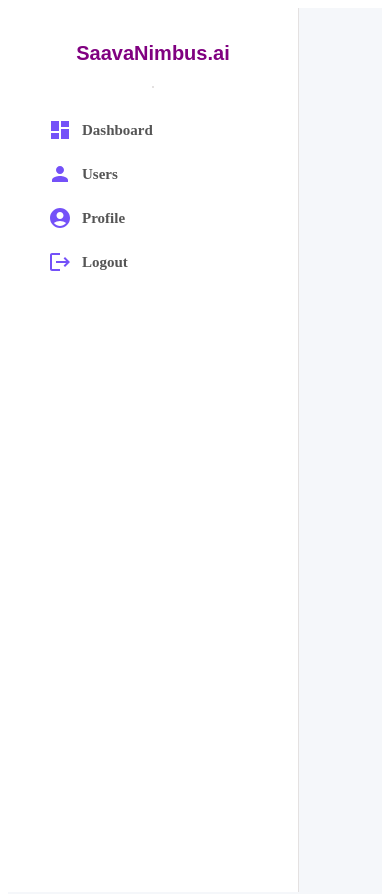
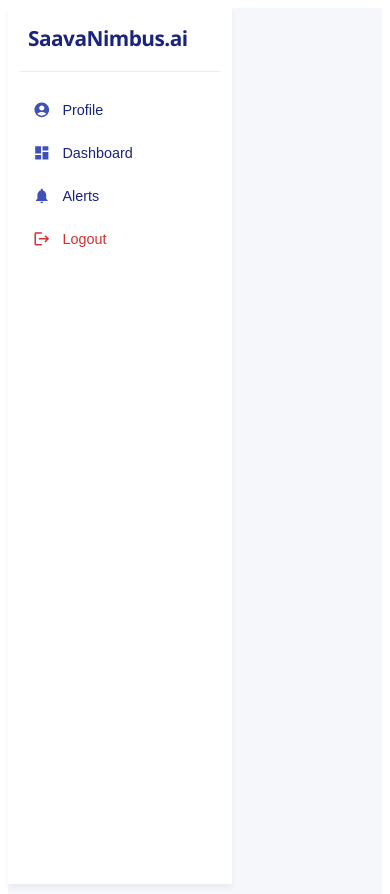
Before and after one commit to SidharthP01/SaavaNimbus.ai, a React (Vite) app in the folder Saava/: page / in a window 390 px wide. Shown: the top 894 px of the page. Built offline with nearby package versions, Linux system fonts and the light colour scheme; no server answers.

Commit message:
alert icon added and widget modified

```diff
--- a/Saava/src/components/Sidebar.jsx
+++ b/Saava/src/components/Sidebar.jsx
@@ -39,39 +39,47 @@
 
 // src/components/Sidebar.jsx
 import React from "react";
+import DashboardIcon from "@mui/icons-material/Dashboard";
+import NotificationsIcon from "@mui/icons-material/Notifications";
+import LogoutIcon from "@mui/icons-material/Logout";
+import AccountCircleIcon from "@mui/icons-material/AccountCircle";
 import "../styles/Sidebar.css";
-import DashboardIcon from "@mui/icons-material/Dashboard";
-import PersonIcon from "@mui/icons-material/Person";
-import AccountCircleIcon from "@mui/icons-material/AccountCircle";
-import LogoutIcon from "@mui/icons-material/Logout";
 
 const Sidebar = () => {
   return (
     <div className="sidebar">
-      <div className="top">
-        <span className="logo">SaavaNimbus.ai</span>
+      <div className="sidebar-header">
+        <h1 className="logo">SaavaNimbus.ai</h1>
       </div>
-      <hr />
-      <div className="center">
+      <hr className="divider" />
+      <nav className="menu-container">
         <ul className="menu">
           <li>
-            <DashboardIcon className="icon" />
-            <span>Dashboard</span>
+            <button className="menu-button">
+              <AccountCircleIcon className="menu-icon" />
+              <span>Profile</span>
+            </button>
           </li>
           <li>
-            <PersonIcon className="icon" />
-            <span>Users</span>
+            <button className="menu-button">
+              <DashboardIcon className="menu-icon" />
+              <span>Dashboard</span>
+            </button>
           </li>
           <li>
-            <AccountCircleIcon className="icon" />
-            <span>Profile</span>
+            <button className="menu-button">
+              <NotificationsIcon className="menu-icon" />
+              <span>Alerts</span>
+            </button>
           </li>
           <li>
-            <LogoutIcon className="icon" />
-            <span>Logout</span>
+            <button className="menu-button logout-button">
+              <LogoutIcon className="menu-icon" />
+              <span>Logout</span>
+            </button>
           </li>
         </ul>
-      </div>
+      </nav>
     </div>
   );
 };
--- a/Saava/src/components/Widget.jsx
+++ b/Saava/src/components/Widget.jsx
@@ -1,18 +1,3 @@
-// import React from "react";
-// import "../styles/widget.css";
-
-// const Widget = () => {
-//   return (
-//     <div className="widget">
-//       <div className="widget-content">
-//         <h3 className="widget-title">Widget Title</h3>
-//         <p className="widget-data">Sample Data</p>
-//       </div>
-//     </div>
-//   );
-// };
-
-// export default Widget;
 import React, { useState, useEffect } from 'react';
 import '../styles/widget.css';
 
@@ -99,21 +84,9 @@
                     Network Out Status: {anomalies[id].network_out_anomaly_status}
                   </div>
                   <div className="cpu-usage">
-                    <div className="cpu-header">
-                      <span>Average Predicted CPU Usage</span>
-                      <span className="cpu-percent">
-                        {anomalies[id].avg_predicted_cpu_9_feb}%
-                      </span>
-                    </div>
-                    <div className="cpu-progress">
-                      <div
-                        className="progress-bar"
-                        style={{ width: `${anomalies[id].avg_predicted_cpu_9_feb}%` }}
-                      />
-                    </div>
-                    <div className="cpu-labels">
-                      <span>0%</span>
-                      <span>100%</span>
+                    <div className="status-item">
+                      <span className="status-icon prediction">📈</span>
+                       Predicted CPU Usage: {anomalies[id].avg_predicted_cpu_9_feb}%
                     </div>
                   </div>
                 </div>
--- a/Saava/src/styles/Sidebar.css
+++ b/Saava/src/styles/Sidebar.css
@@ -1,124 +1,129 @@
-/* .sidebar {
-  flex: 1;
-  border-right: 0.5px solid rgb(228, 225, 225);
+.sidebar {
+  width: 240px;
   min-height: 100vh;
-  background-color: white;
-  padding: 20px;
+  background-color: #ffffff;
+  box-shadow: 0 4px 6px rgba(0, 0, 0, 0.05);
+  padding: 1.5rem 1rem;
+  display: flex;
+  flex-direction: column;
+  gap: 1.2rem;
 }
 
-.top {
-  height: 42px;
-  display: flex;
-  align-items: center;
-  justify-content: center;
-
-  .logo {
-    font-size: 20px;
-    font-weight: bold;
-    color: purple;
-  }
-}
-
-hr {
-  height: 0;
-  border: 0.5px solid rgb(228, 225, 225);
-}
-
-.center {
-  padding-left: 6px;
-}
-.ull {
-  list-style: none;
-  margin: 0;
-  padding: 0;
-}
-
-li {
-  display: flex;
-  align-items: center;
-  padding: 4px;
-  cursor: pointer;
-
-  &:hover {
-    background-color: #ece8ff;
-  }
-}
-
-.icon {
-  font-size: 13px;
-  color: #7451f8;
-}
-span {
-  font-size: 15px;
-  font-weight: 600;
-  color: #888;
-  margin-left: 10px;
-} */
-
-/* src/styles/Sidebar.css */
-
-.sidebar {
-  width: 250px; /* Fixed sidebar width */
-  min-height: 100vh; /* Full height */
-  border-right: 0.5px solid rgb(228, 225, 225);
-  background-color: white;
-  padding: 20px;
-  display: flex;
-  flex-direction: column;
-}
-
-.top {
-  height: 50px;
-  display: flex;
-  align-items: center;
-  justify-content: center;
+.sidebar-header {
+  padding: 0 0.5rem;
 }
 
 .logo {
-  font-family: Circular, Arial, sans-serif;
-  font-size: 20px;
-  font-weight: bold;
-  color: purple;
+  font-family: 'Segoe UI', system-ui, sans-serif;
+  font-size: 1.5rem;
+  font-weight: 700;
+  color: #1a237e;
+  letter-spacing: -0.5px;
+  margin: 0;
 }
 
-hr {
-  height: 0;
-  border: 0.5px solid rgb(228, 225, 225);
-  margin-bottom: 20px;
+.divider {
+  height: 1px;
+  background-color: #e8eaf6;
+  border: none;
+  margin: 0;
 }
 
-.center {
-  flex: 1; /* Take remaining space */
-  padding-left: 10px;
+.menu-container {
+  flex: 1;
 }
 
 .menu {
   list-style: none;
   padding: 0;
   margin: 0;
+  display: flex;
+  flex-direction: column;
+  gap: 0.4rem;
 }
 
-li {
+.menu li {
+  border-radius: 8px;
+  transition: background-color 0.2s ease;
+}
+
+.menu-button {
+  width: 100%;
   display: flex;
   align-items: center;
-  gap: 10px;
-  padding: 10px;
+  gap: 0.75rem;
+  padding: 0.75rem 1rem;
+  background: none;
+  border: none;
   cursor: pointer;
-  border-radius: 5px;
-  transition: background-color 0.3s ease;
+  border-radius: 8px;
+  transition: all 0.2s ease;
 }
 
-li:hover {
-  background-color: #ece8ff;
+.menu-button:hover {
+  background-color: #e8eaf6;
 }
 
-.icon {
-  font-size: 20px;
-  color: #7451f8;
+.menu-button:active {
+  background-color: #c5cae9;
 }
 
-span {
-  font-size: 15px;
-  font-weight: 600;
-  color: #555;
+.menu-button span {
+  font-size: 0.95rem;
+  font-weight: 500;
+  color: #1a237e;
 }
+
+.menu-icon {
+  font-size: 1.3rem !important;
+  color: #3f51b5 !important;
+}
+
+.logout-button {
+  margin-top: auto;
+}
+
+.logout-button .menu-icon {
+  color: #d32f2f !important;
+}
+
+.logout-button span {
+  color: #d32f2f;
+}
+
+/* Active state styling */
+.menu-button.active {
+  background-color: #3f51b5;
+}
+
+.menu-button.active span {
+  color: white;
+}
+
+.menu-button.active .menu-icon {
+  color: white !important;
+}
+
+/* Responsive adjustments */
+@media (max-width: 768px) {
+  .sidebar {
+    width: 200px;
+    padding: 1rem 0.75rem;
+  }
+
+  .logo {
+    font-size: 1.3rem;
+  }
+
+  .menu-button {
+    padding: 0.6rem 0.8rem;
+  }
+
+  .menu-button span {
+    font-size: 0.9rem;
+  }
+
+  .menu-icon {
+    font-size: 1.1rem !important;
+  }
+}
--- a/Saava/src/styles/widget.css
+++ b/Saava/src/styles/widget.css
@@ -109,50 +109,14 @@
   background: #f4e8fc;
 }
 
+.status-icon.prediction {
+  color: #f39c12;
+  background: #fef5e7;
+  font-size: 1.2rem;
+}
+
 [class*="status-icon"]::before {
   font-size: 0.9em;
-}
-
-.cpu-usage {
-  margin-top: 1.5rem;
-}
-
-.cpu-header {
-  display: flex;
-  justify-content: space-between;
-  margin-bottom: 0.5rem;
-  font-weight: 500;
-  color: #34495e;
-}
-
-.cpu-percent {
-  font-weight: bold;
-  color: #2ecc71;
-}
-
-.cpu-progress {
-  height: 20px;
-  background: #f0f3f4;
-  border-radius: 10px;
-  position: relative;
-  overflow: visible;
-}
-
-.progress-bar {
-  height: 100%;
-  background: linear-gradient(90deg, #2ecc71, #27ae60);
-  border-radius: 10px;
-  min-width: 15%;
-  box-shadow: inset 0 2px 4px rgba(0,0,0,0.1);
-  transition: width 0.5s ease-in-out;
-}
-
-.cpu-labels {
-  display: flex;
-  justify-content: space-between;
-  margin-top: 0.5rem;
-  font-size: 0.8rem;
-  color: #7f8c8d;
 }
 
 .loading {
@@ -189,12 +153,3 @@
   border-radius: 8px;
   margin: 1rem;
 }
-
-@keyframes progress {
-  from { width: 0; }
-  to { width: var(--final-width); }
-}
-
-.progress-bar {
-  animation: progress 1s ease-out forwards;
-}
```
